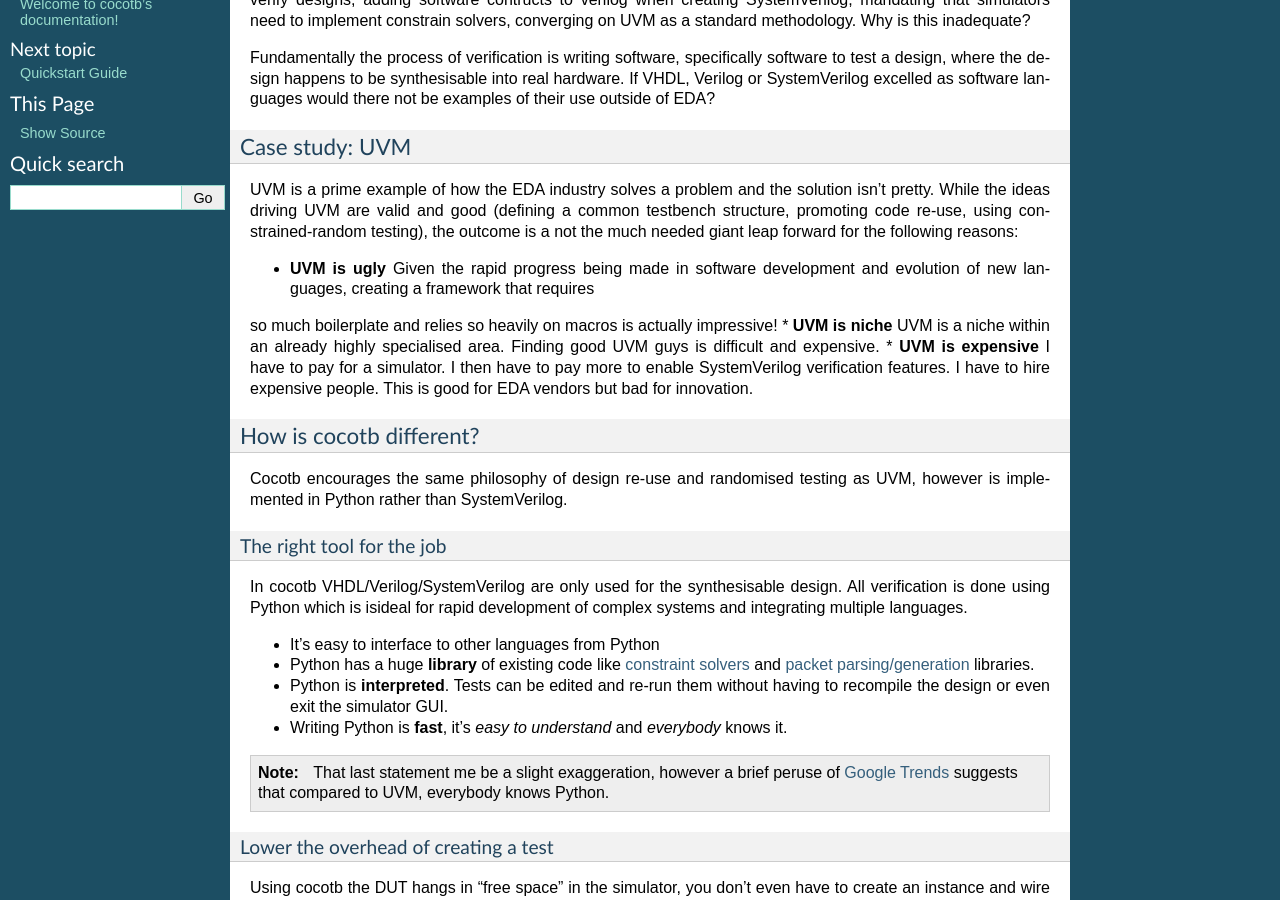
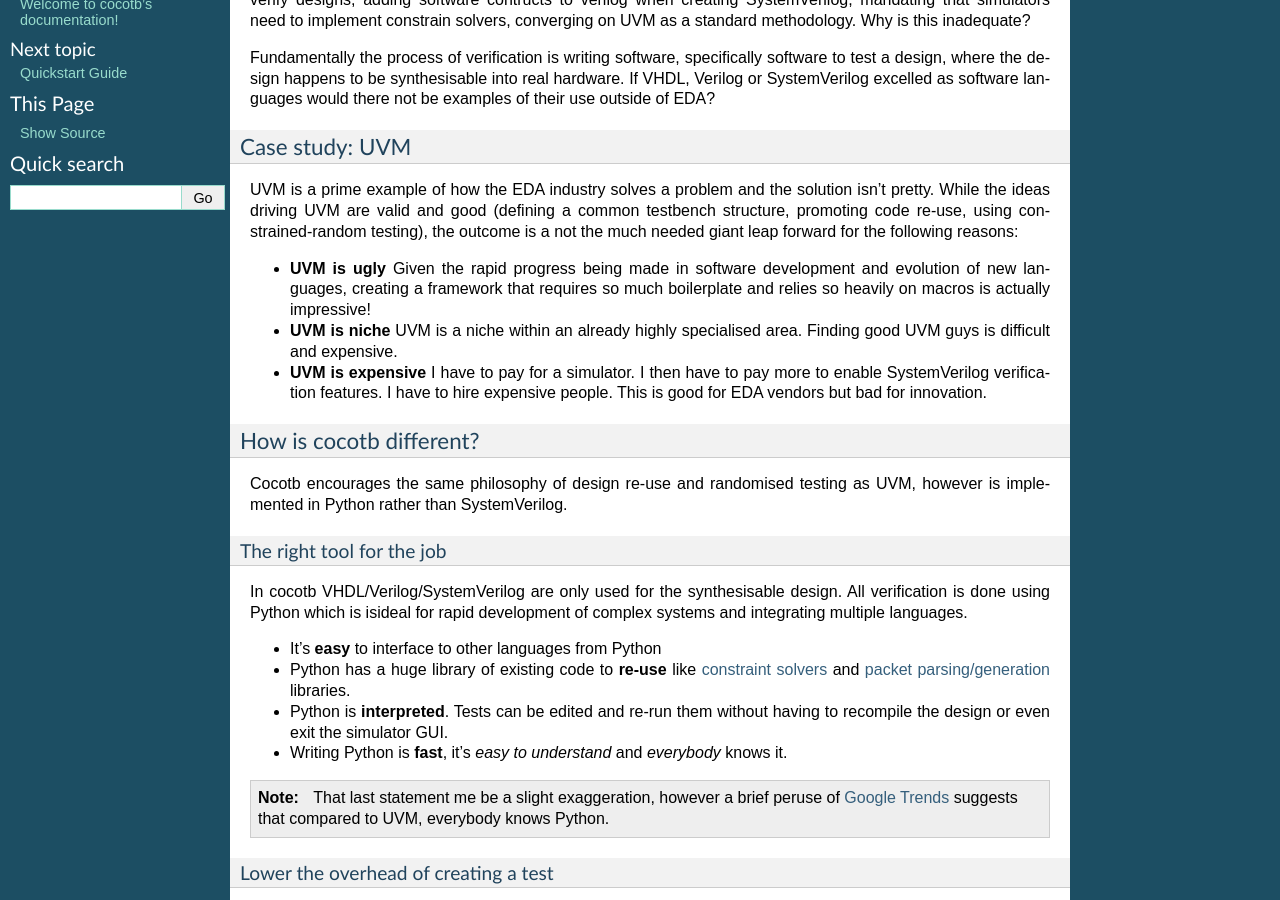
Before and after one commit to bushbecky/cocotb-bus, a Sphinx documentation site: the page built from documentation/source/introduction.rst, in a window 1280 px wide and 900 px high, scrolled down 499 px. Built offline with Sphinx 7.4.7, drawn with Linux system fonts in a browser that asks for light colours; formulas are drawn with MathJax 3.

Commit message:
Update introduction.rst

```diff
--- a/documentation/source/introduction.rst
+++ b/documentation/source/introduction.rst
@@ -40,8 +40,7 @@ UVM is a prime example of how the EDA industry solves a problem and the solution
 UVM are valid and good (defining a common testbench structure, promoting code re-use, using constrained-random testing),
 the outcome is a not the much needed giant leap forward for the following reasons:
 
-* **UVM is ugly** Given the rapid progress being made in software development and evolution of new languages, creating a framework that requires
-so much boilerplate and relies so heavily on macros is actually impressive!
+* **UVM is ugly** Given the rapid progress being made in software development and evolution of new languages, creating a framework that requires so much boilerplate and relies so heavily on macros is actually impressive!
 * **UVM is niche** UVM is a niche within an already highly specialised area. Finding good UVM guys is difficult and expensive.
 * **UVM is expensive** I have to pay for a simulator.  I then have to pay more to enable SystemVerilog verification features. I have to hire expensive people. This is good for EDA vendors but bad for innovation.
 
@@ -58,8 +57,8 @@ The right tool for the job
 
 In cocotb VHDL/Verilog/SystemVerilog are only used for the synthesisable design. All verification is done using Python which is isideal for rapid development of complex systems and integrating multiple languages.
 
-* It's easy to interface to other languages from Python
-* Python has a huge **library** of existing code like `constraint solvers <https://code.google.com/p/or-tools/>`_ and `packet parsing/generation <http://www.secdev.org/projects/scapy/>`_ libraries.
+* It's **easy** to interface to other languages from Python
+* Python has a huge library of existing code to **re-use** like `constraint solvers <https://code.google.com/p/or-tools/>`_ and `packet parsing/generation <http://www.secdev.org/projects/scapy/>`_ libraries.
 * Python is **interpreted**. Tests can be edited and re-run them without having to recompile the design or even exit the simulator GUI.
 * Writing Python is **fast**, it's *easy to understand* and *everybody* knows it.
 
```
